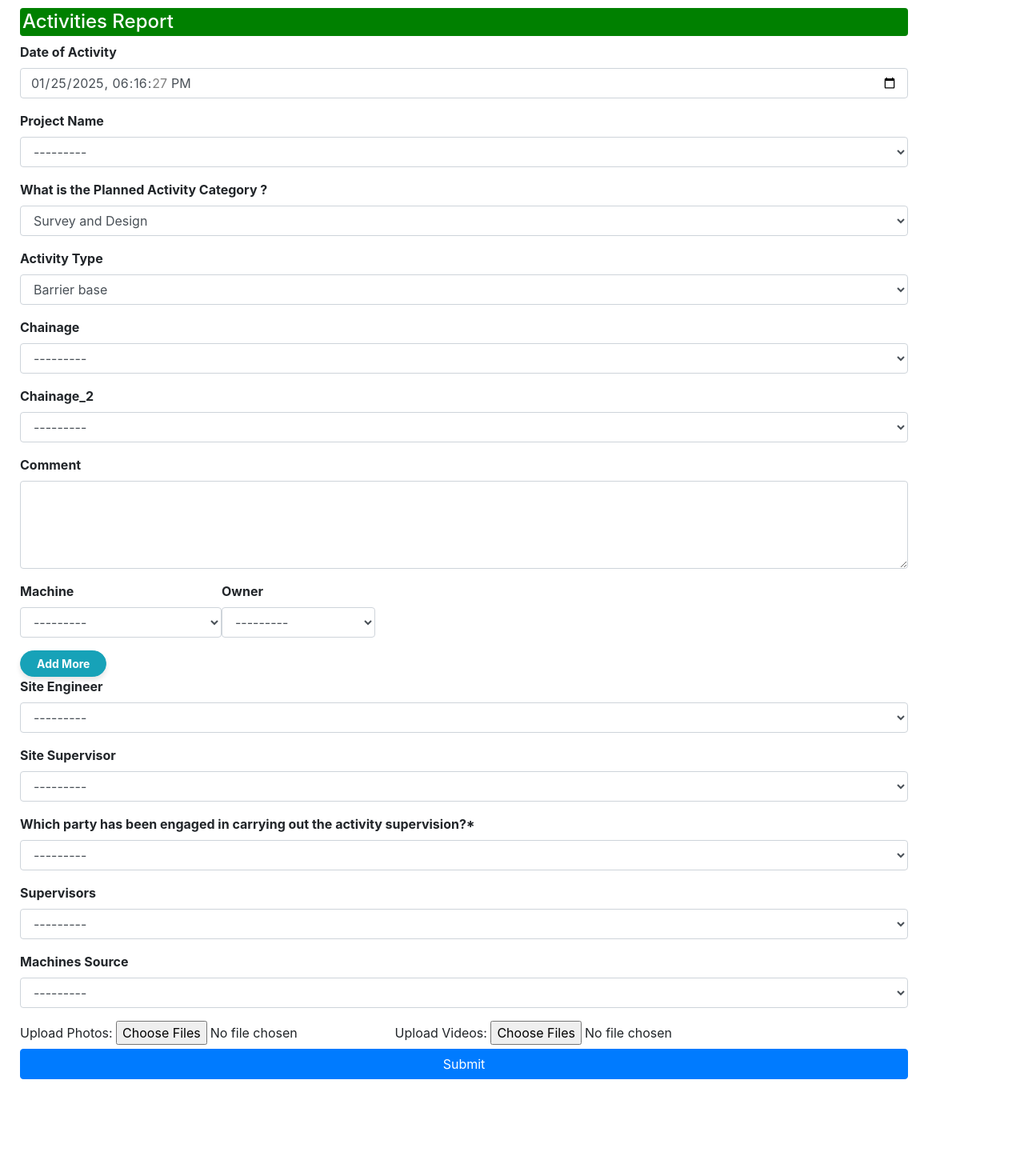
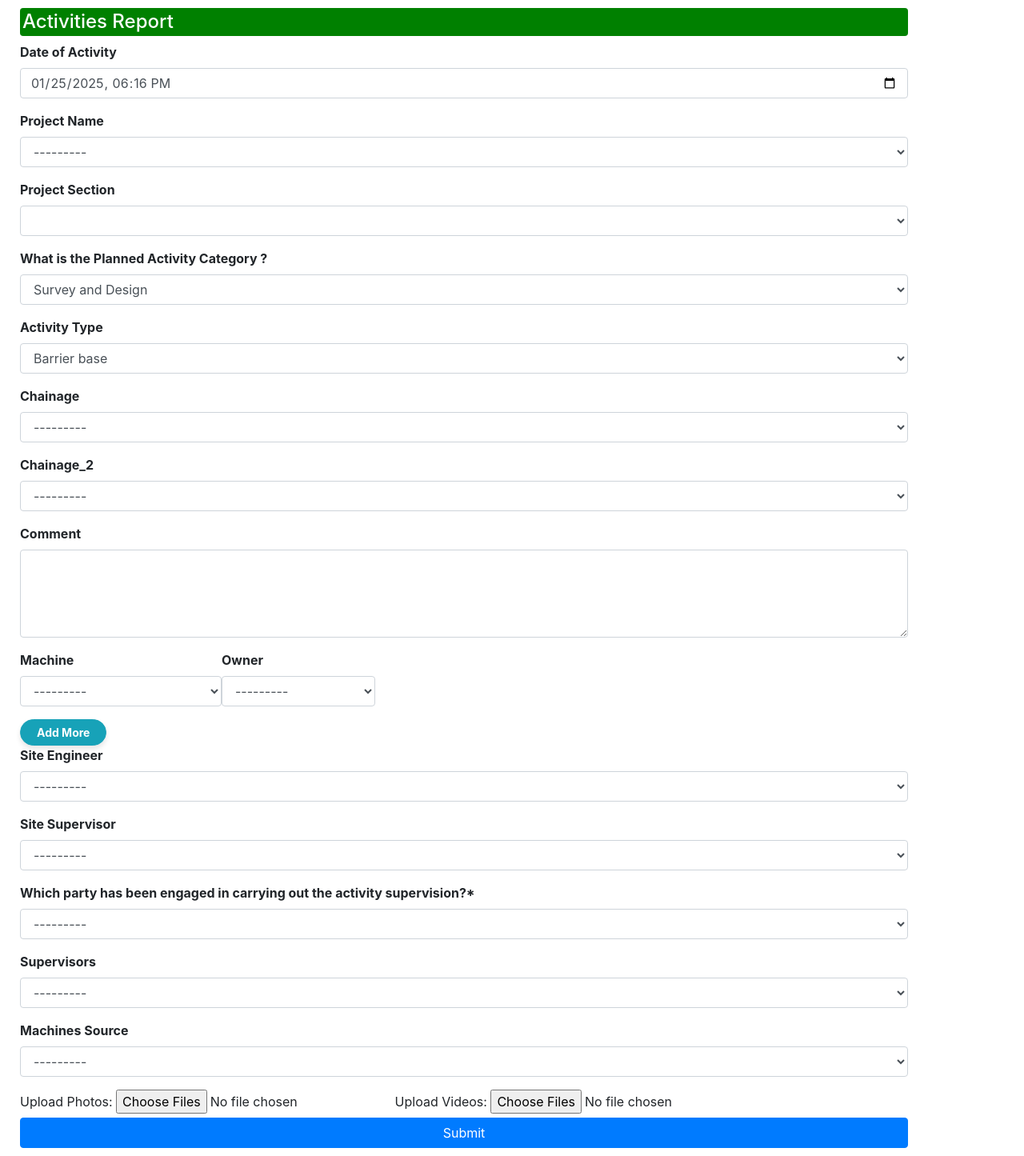
Before and after one commit to wole-abraham/survery123, a Django app: page / in a window 1280 px wide. Shown: the whole page at 80% size. Before the commit the page ends 1349 px from the top, so only its background shows below. Run offline with Django 5.2, Linux system fonts and the light colour scheme; lists and menus that the app fills with data are empty; some libraries are stand-ins or nearby versions.

Commit message:
added hos

```diff
--- a/activities_report/choices.py
+++ b/activities_report/choices.py
@@ -200,4 +200,31 @@ activities = {
     ]
 }
 
+
+project_section =  {
+    "Coastal road": [
+        "section 1-A",
+        "section 1-B",
+        "section 1-C",
+        "Section 2",
+        "Calabar section",
+    ],
+    "Sokoto road": [
+        "A-A",
+        "A-B",
+    ],
+    "Benin road": [
+        "B-A",
+        "B-B",
+        "B-C",
+    ],
+    "Abuja road": [
+        "C-A",
+        "C-B",
+        "C-C",
+    ]
+}
+
+
 activitiess = [(f'{y}', f'{y}') for x in activities.values() for y in x]
+project_sections = [(f'{y}', f'{y}') for x in project_section.values() for y in x]
--- a/activities_report/forms.py
+++ b/activities_report/forms.py
@@ -1,6 +1,6 @@
 from django import forms
 from .models import Activities, ActivityPhoto, ActivityVideo
-from .choices import machines, activitiess
+from .choices import machines, activitiess, project_sections
 
 
 class Survey(forms.ModelForm):
@@ -8,10 +8,19 @@ class Survey(forms.ModelForm):
         model = Activities
         fields = '__all__'
         widgets = {
-            'date_of_activity': forms.DateTimeInput(attrs={'type': 'datetime-local'}),
+            'date_of_activity': forms.DateTimeInput(
+                attrs={'type': 'datetime-local'},
+                format='%Y-%m-%dT%H:%M',  # Format without seconds
+            ),
             'comment': forms.Textarea(attrs={'rows': 4}),
         }
+    def __init__(self, *args, **kwargs):
+        super().__init__(*args, **kwargs)
+        # Ensure the input matches the desired format
+        self.fields['date_of_activity'].input_formats = ['%Y-%m-%dT%H:%M']
+
     activity_type = forms.ChoiceField(choices=activitiess, required=True)
+    project_section = forms.ChoiceField(choices=[], required=True)
 
 class ActivityPhotoForm(forms.ModelForm):
     class Meta:
--- a/activities_report/models.py
+++ b/activities_report/models.py
@@ -7,6 +7,7 @@ class Activities(models.Model):
 
     date_of_activity = models.DateTimeField(default=datetime.now())
     project_name = models.CharField(choices=choices.project_choice, max_length=100)
+    project_section = models.CharField(choices=choices.project_sections, max_length=100, null=True)
     planned_activity_category = models.CharField(choices=choices.activities_category, max_length=100, default=choices.activities_category[0])
     activity_type = models.CharField(choices=choices.activitiess, max_length=100, null=True)
     comment = models.TextField(null=True)
--- a/activities_report/serializers.py
+++ b/activities_report/serializers.py
@@ -23,7 +23,7 @@ class ActivitySerializer(serializers.ModelSerializer):
         class Meta:
               model = Activities
               fields = [
-            'id', 'project_name', 'date_of_activity', 'planned_activity_category',
+            'id', 'project_name','project_section', 'date_of_activity', 'planned_activity_category',
             'activity_type',
             'comment', 'chainage', 'chainage2', 'site_engineer', 'supervisor',
             'party', 'supervision', 'machines', 'machines_source', 'photos', 'videos'
--- a/activities_report/templates/survey/form.html
+++ b/activities_report/templates/survey/form.html
@@ -42,6 +42,10 @@
         <div class="form-group">
             <label for="id_project_name">Project Name</label>
             {{ form.project_name|add_class:"form-control" }}
+        </div>
+        <div class="form-group">
+            <label for="id_project_section">Project Section</label>
+            {{ form.project_section|add_class:"form-control" }}
         </div>
 
         <div class="form-group">
@@ -179,6 +183,26 @@
                 });
             });
     });
+    document.getElementById('id_project_name').addEventListener('change', function() {
+        var ProjectSelect = this
+        var Project = ProjectSelect.options[ProjectSelect.selectedIndex].text;
+
+        // Make an AJAX request to fetch related activities
+        fetch(`/get-sections/${Project}`)
+            .then(response => response.json())
+            .then(data => {
+                var activitySelect = document.getElementById('id_project_section');
+                activitySelect.innerHTML = '';  // Clear previous options
+
+                // Add new options based on the returned data
+                data.projects.forEach(function(activity) {
+                    var option = document.createElement('option');
+                    option.value = activity;
+                    option.textContent = activity;
+                    activitySelect.appendChild(option);
+                });
+            });
+    });
 
 </script>
 
--- a/activities_report/views.py
+++ b/activities_report/views.py
@@ -2,7 +2,7 @@ from django.shortcuts import render, redirect
 from .forms import Survey, ActivityPhotoForm, ActivityVideoForm
 from .models import Activities, ActivityPhoto, ActivityVideo
 from django.http import HttpResponse
-from .choices import activities
+from .choices import activities, project_section
 from django.http import JsonResponse
 
 def page(request):
@@ -35,6 +35,10 @@ def page(request):
 def get_activity(request, category):
     activities_list = activities.get(category)
     return JsonResponse({'activities': activities_list})
+
+def get_section(request, project):
+    project_list = project_section.get(project)
+    return JsonResponse({'projects': project_list})
 
 
 def submitted(request):
--- a/survey/urls.py
+++ b/survey/urls.py
@@ -18,7 +18,7 @@ from django.contrib import admin
 from django.conf.urls.static import static
 from django.conf import settings
 from django.urls import path, include
-from activities_report.views import page, submitted, view_report, get_activity
+from activities_report.views import page, submitted, view_report, get_activity, get_section
 
 from rest_framework.routers import DefaultRouter
 from activities_report.views import ActivityViewSet, ActivityPhotoViewSet, ActivityVideoViewSet
@@ -35,7 +35,8 @@ urlpatterns = [
     path('report/', view_report, name='report'),
     path('', page, name='page'),
     path('api/', include(router.urls)),
-    path('get-activities/<str:category>', get_activity, name='get-activity')
+    path('get-activities/<str:category>', get_activity, name='get-activity'),
+    path('get-sections/<str:project>', get_section, name='get-activity'),
 ]
 if settings.DEBUG:
     urlpatterns += static(settings.MEDIA_URL, document_root=settings.MEDIA_ROOT)
```
Also changed, not shown: activities_report/migrations/0006_activities_project_section_and_more.py (added), activities_report/migrations/0007_alter_activities_date_of_activity.py (added), activities_report/migrations/0008_alter_activities_date_of_activity_and_more.py (added), db.sqlite3.
